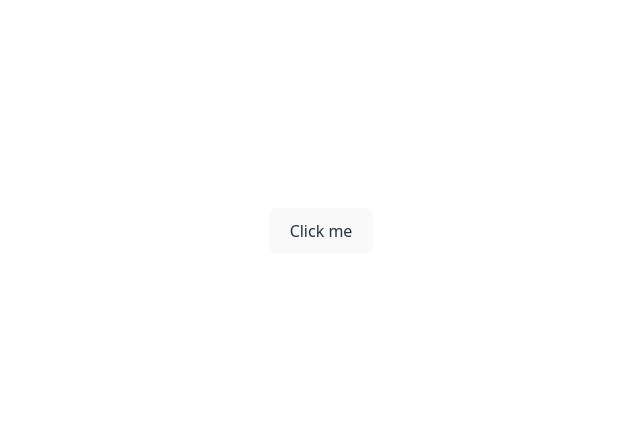
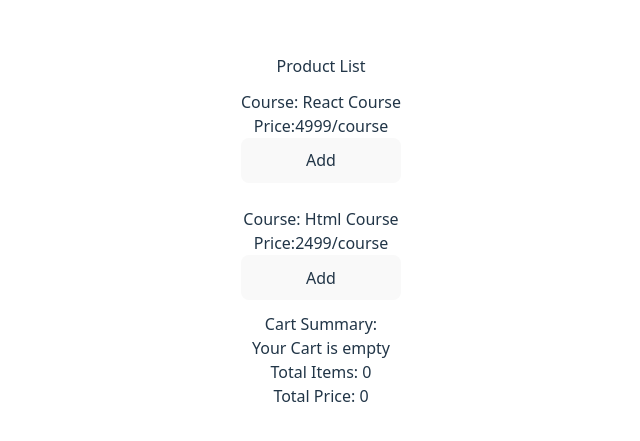
Before and after one commit to SoumitraMaity14/React, a React (Vite) app in the folder practice/: page / in a window 1280 px wide. Shown: the part 169-610 px from the top of the page, without its empty margins (319-959 px from the left). Built offline with nearby package versions, Linux system fonts and the light colour scheme.

Commit message:
cart reducer practice done

```diff
--- a/practice/src/App.tsx
+++ b/practice/src/App.tsx
@@ -33,13 +33,15 @@ import { UseStateWithObject } from './components/state/object/UseStateWithObject
 import { UseStateWithArray } from './components/state/array/useStateWithArray'
 import { CounterReducerPractice } from './components/reducer/CounterReducerPractice'
 import { StopPropigation } from './components/StopPropigation'
+import { CartWithReducer } from './components/reducer/CartWithReducer'
 
 function App() {
 
 
   return (
     <>
-    <StopPropigation/>
+    <CartWithReducer/>
+    {/* <StopPropigation/> */}
     {/* <CounterReducerPractice/> */}
     {/* <UseStateWithArray/> */}
     {/* <SortedProduct/>
--- a/practice/src/components/reducer/CartWithReducer.tsx
+++ b/practice/src/components/reducer/CartWithReducer.tsx
@@ -22,9 +22,9 @@ const intialState: CartState = {
 }
 
 type CartAction = | { type: "Add_Items", payload: ProductsType }
-| {type:"Remove_Items", payload: {id: number} }
-| {type:"Update_Items", payload:{id:number, quantity:number}}
-| {type:"Clear_Cart"}
+    | { type: "Remove_Items", payload: { id: number} }
+    | { type: "Update_Items", payload: { id: number, quantity: number } }
+    | { type: "Clear_Cart" }
 
 const reducer = (state: CartState, action: CartAction) => {
     switch (action.type) {
@@ -47,20 +47,37 @@ const reducer = (state: CartState, action: CartAction) => {
                     }
                 ]
             }
+            return{
+                ...state,
+                items: updateItems,
+                totalItems: updateItems.reduce((total, item)=> total + item.quantity, 0),
+                totalPrice: updateItems.reduce((total, item)=> total + (item.price)*(item.quantity), 0)
+            }
         case "Remove_Items":
-            const filteredItems=state.items.filter(item=>item.id!==action.payload.id)
+            const filteredItems = state.items.filter(item => item.id !== action.payload.id)
             return {
                 ...state,
                 items: filteredItems,
-                totalAmount: filteredItems.reduce((total, item)=>total+item.price*item.quantity,0),
-                totalItems: filteredItems.reduce((total, item)=>total+ item.quantity, 0 )
+                totalPrice: filteredItems.reduce((total, item) => total + item.price * item.quantity, 0),
+                totalItems: filteredItems.reduce((total, item) => total + item.quantity, 0)
             }
-        case "Update_Items":{
-            if(action.payload.quantity===0){
-
+        case "Update_Items": {
+            if (action.payload.quantity === 0) {
+                return reducer(state, { type: 'Remove_Items', payload: { id: action.payload.id } })
             }
-
+            const updateQuantityItems = state.items.map((item) =>
+                item.id === action.payload.id ? { ...item, quantity: action.payload.quantity } : item)
+            return {
+                ...state,
+                items: updateQuantityItems,
+                totalPrice: updateQuantityItems.reduce((total, item) => total + item.price * item.quantity, 0),
+                totalItems: updateQuantityItems.reduce((total, item) => total + item.quantity, 0)
+            }
         }
+        case "Clear_Cart":
+            return intialState
+        default:
+            return state
 
     }
 
@@ -68,7 +85,61 @@ const reducer = (state: CartState, action: CartAction) => {
 
 export const CartWithReducer = () => {
     const [state, dispatch] = useReducer(reducer, intialState)
+
+    const ProductList: ProductsType[] = [
+
+        { id: 1, name: "React Course", price: 4999 },
+        { id: 2, name: "Html Course", price: 2499 }
+    ]
     return (
-        <div>CartWithReducer</div>
+        <div>
+            <h2>Product List</h2>
+            {ProductList.map((product) => (
+                <div key={product.id}>
+                    <div className='px-4 py-3 grid grid-col-span-4'>
+                        <p>Course: {product.name}</p>
+                        <p>Price:{product.price}/course </p>
+                        <button onClick={() => dispatch({
+                            type: "Add_Items", payload: product
+                        })}>Add</button>
+                    </div>
+                </div>
+            )
+            )}
+            <div>
+                <h2>Cart Summary:</h2>
+                {state.items.length === 0 ? (
+                    <div> Your Cart is empty </div>
+                ) : (
+                    <div>
+                        {state.items.map((item) => (
+                            <div key={item.id}>
+
+                                <div className='flex space-x-3'>
+                                    <p>{item.name}-{item.quantity}*{item.price}</p>
+
+                                    <button onClick={() => dispatch({
+                                        type: "Update_Items", payload: { id: item.id, quantity: item.quantity-1 }
+                                    })}>-</button>
+                                    <button onClick={() => dispatch({
+                                        type: "Update_Items", payload: { id: item.id, quantity: item.quantity+1 }
+                                    })}>+</button>
+                                    <button onClick={() => dispatch({
+                                        type: "Remove_Items", payload: { id: item.id }
+                                    })}>Remove</button>
+
+                                </div>
+                                <button onClick={() => dispatch({ type: "Clear_Cart" })}>Remove</button>
+                            </div>
+                        ))}
+                    </div>
+                )}
+                <div>
+                    <p>Total Items: {state.totalItems } </p>
+                    <p>Total Price: {state.totalPrice} </p>
+                </div>
+
+            </div>
+        </div>
     )
 }
```
